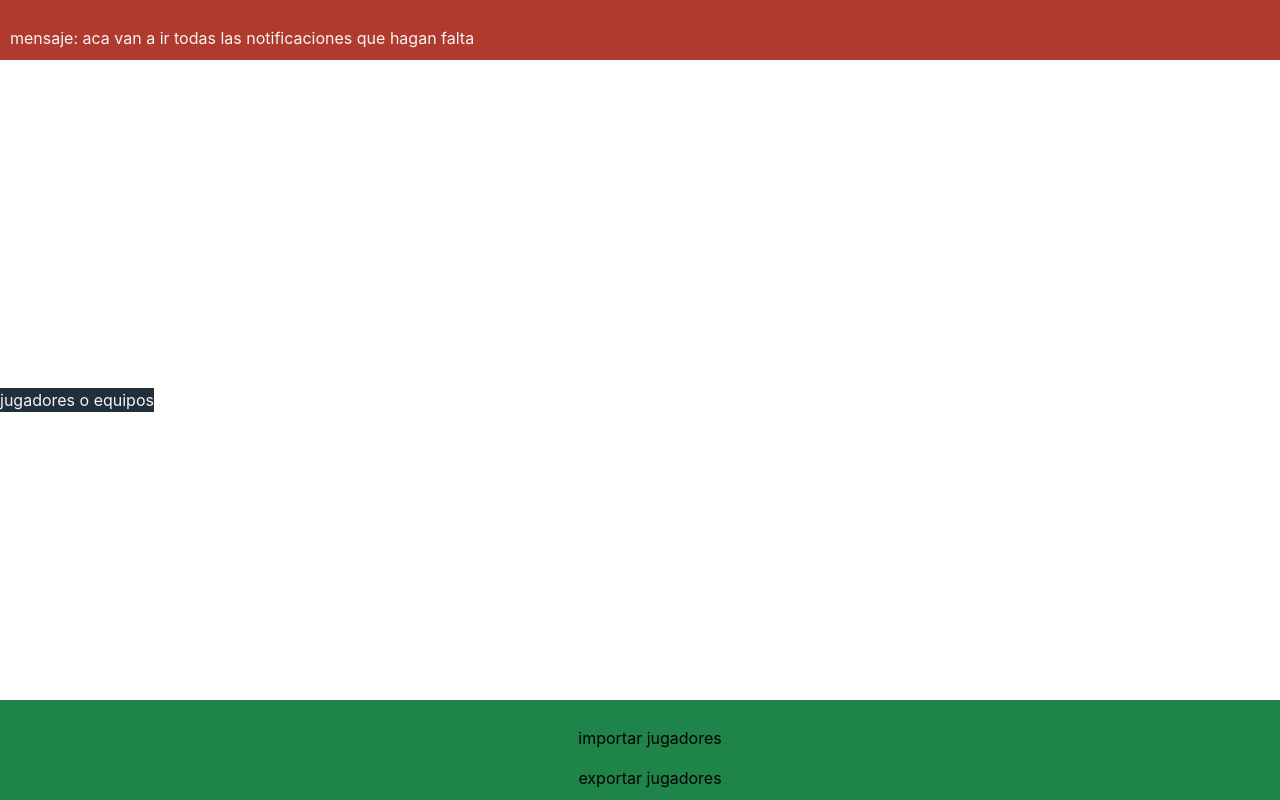
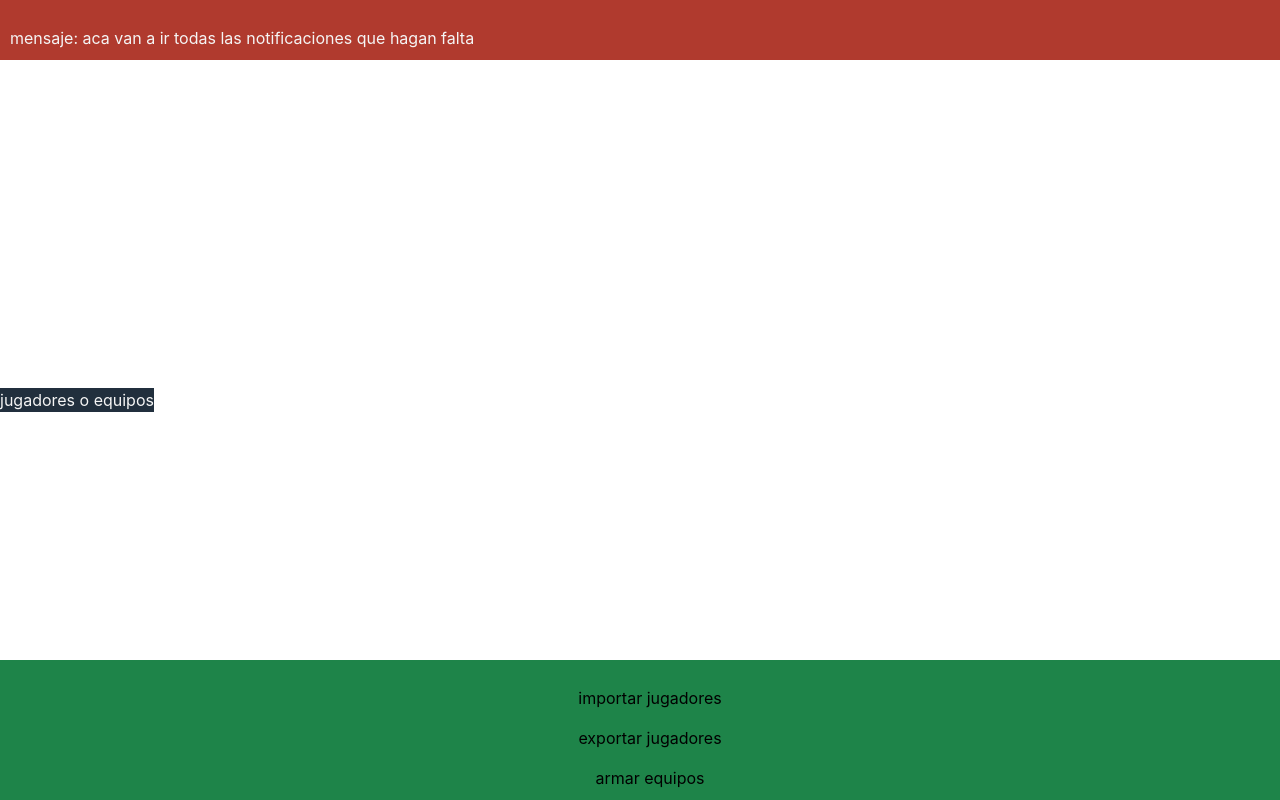
Before and after one commit to bragonip/teams-builder, a React (Vite) app: page / in a window 1280 px wide. Built offline with nearby package versions, Linux system fonts and the light colour scheme.

Commit message:
mejor css5

```diff
--- a/src/App.css
+++ b/src/App.css
@@ -1,3 +1,6 @@
+.app {
+    background-color: #212f3d;
+}
 .notification {
     background-color: #b03a2e;
     color: whitesmoke;
@@ -13,7 +16,6 @@
 }
 
 .content {
-    background-color: #212f3d;
     color: whitesmoke;
     height: 80%;
     width: 100%;
@@ -26,7 +28,7 @@
     bottom: 0;
     left: 0;
     width: 100%;
-    height: 10%;
+    height: 15%;
     padding: 10px;
     text-align: center;
     z-index: 1000;
```
